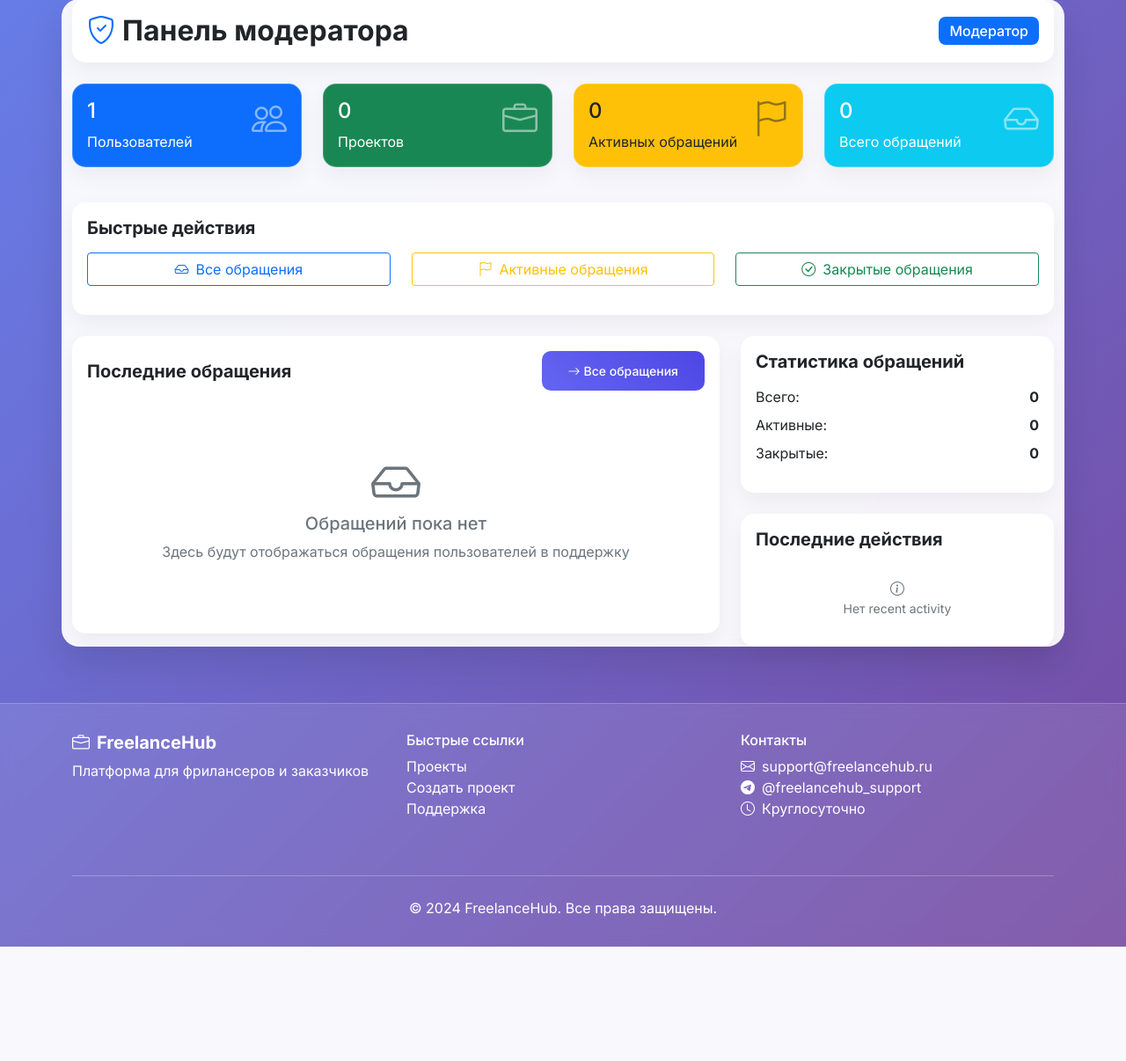
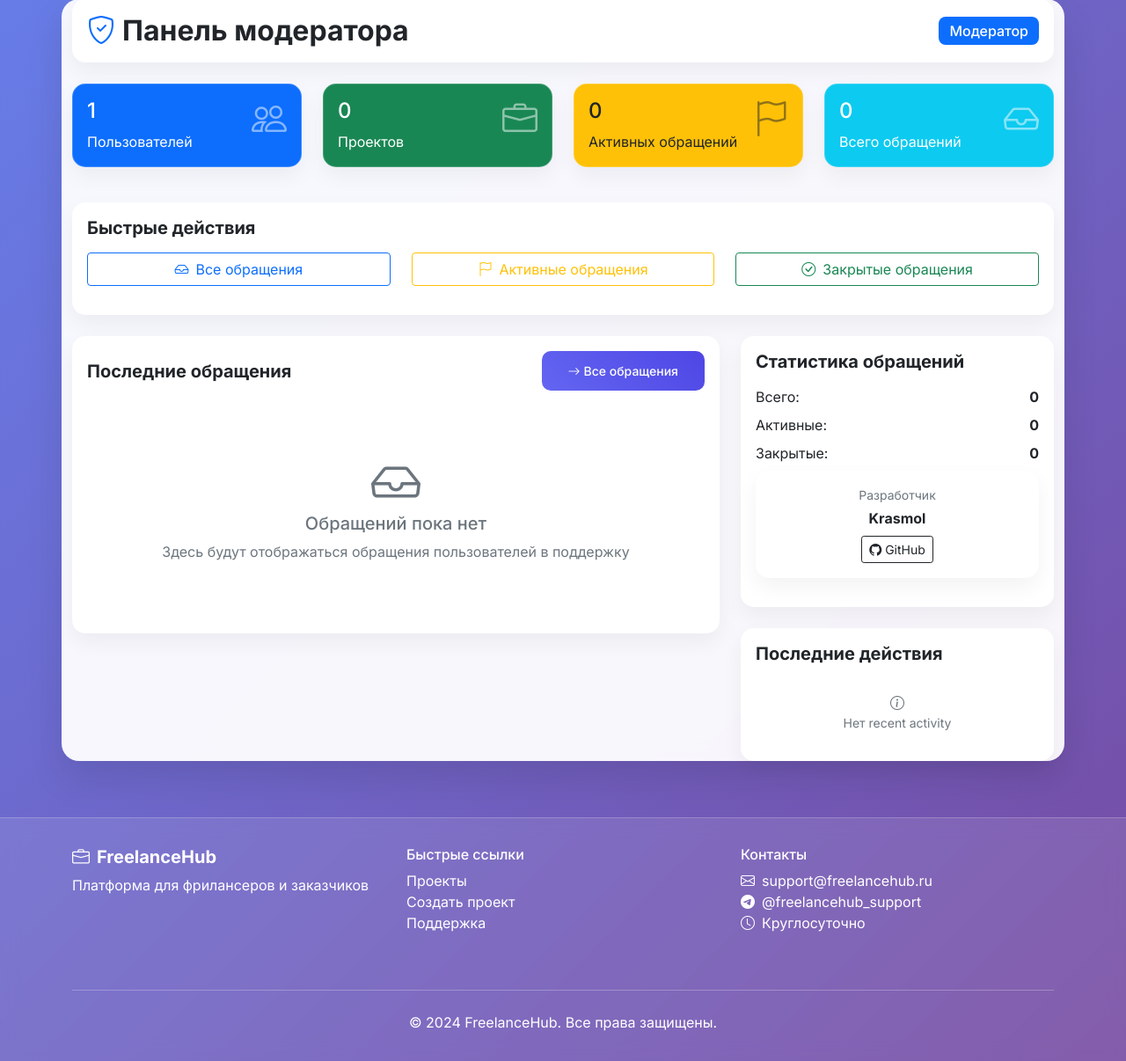
Before and after one commit to Krasmol/platform_for_freelancers, a Flask app: page /admin in a window 1280 px wide. Shown: the part 95-1301 px from the top of the page at 88% size. Before the commit the page ends 1171 px from the top, so only its background shows below. Run offline with Flask 3, Linux system fonts and the light colour scheme; a user stored in the database is signed in.

Commit message:
Update admin_dashboard.html
добавлено упоминание о разработчике

```diff
--- a/templates/admin_dashboard.html
+++ b/templates/admin_dashboard.html
@@ -188,6 +188,15 @@
                         <span>Закрытые:</span>
                         <strong>{{ stats.closed_tickets }}</strong>
                     </div>
+                    <div class="card">
+                        <div class="card-body text-center py-3">
+                            <small class="text-muted d-block mb-1">Разработчик</small>
+                            <strong class="d-block mb-2">Krasmol</strong>
+                            <a href="https://github.com/Krasmol" class="btn btn-sm btn-outline-dark" target="_blank">
+                                <i class="bi bi-github me-1"></i>GitHub
+                            </a>
+                        </div>
+                    </div>
                 </div>
             </div>
         </div>
```
